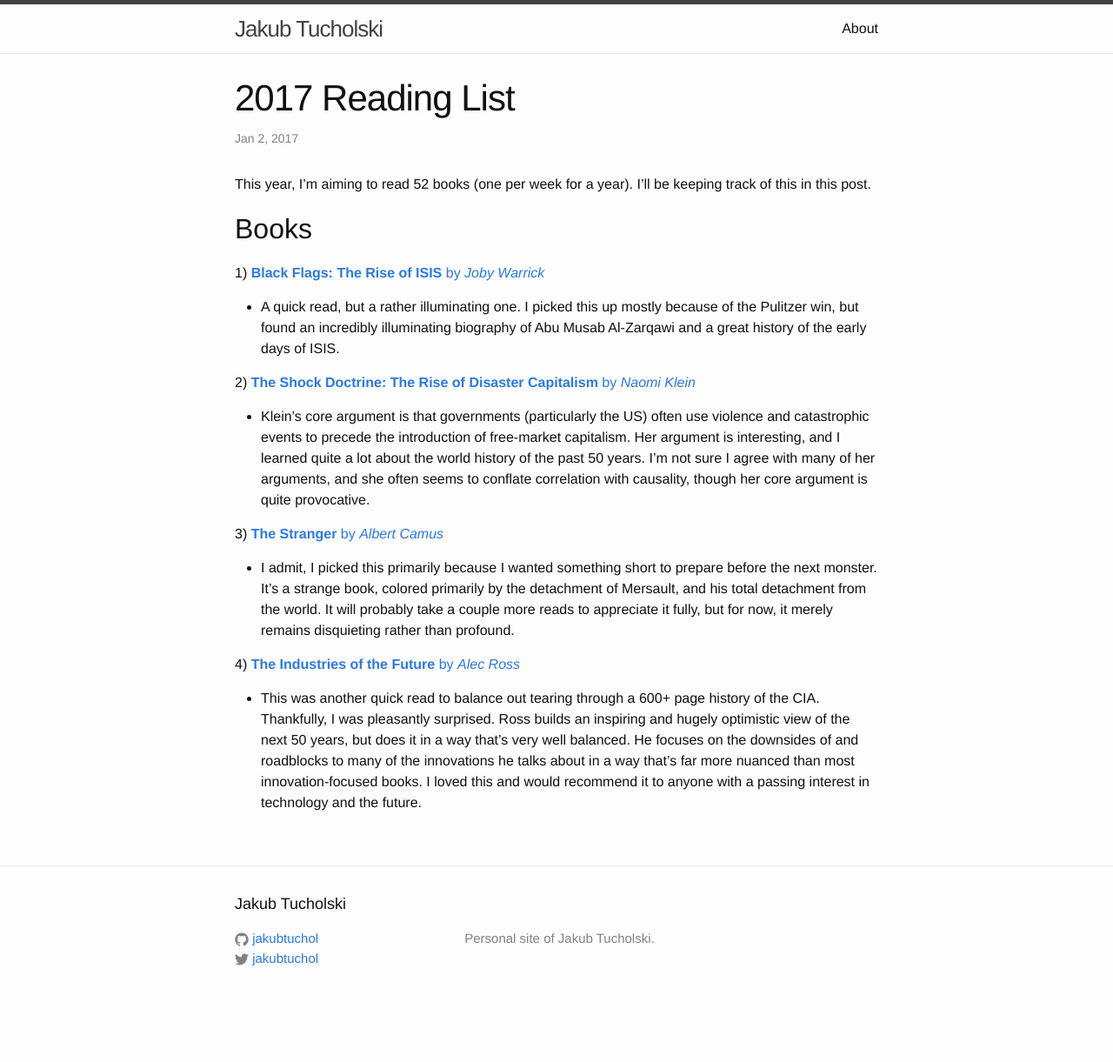
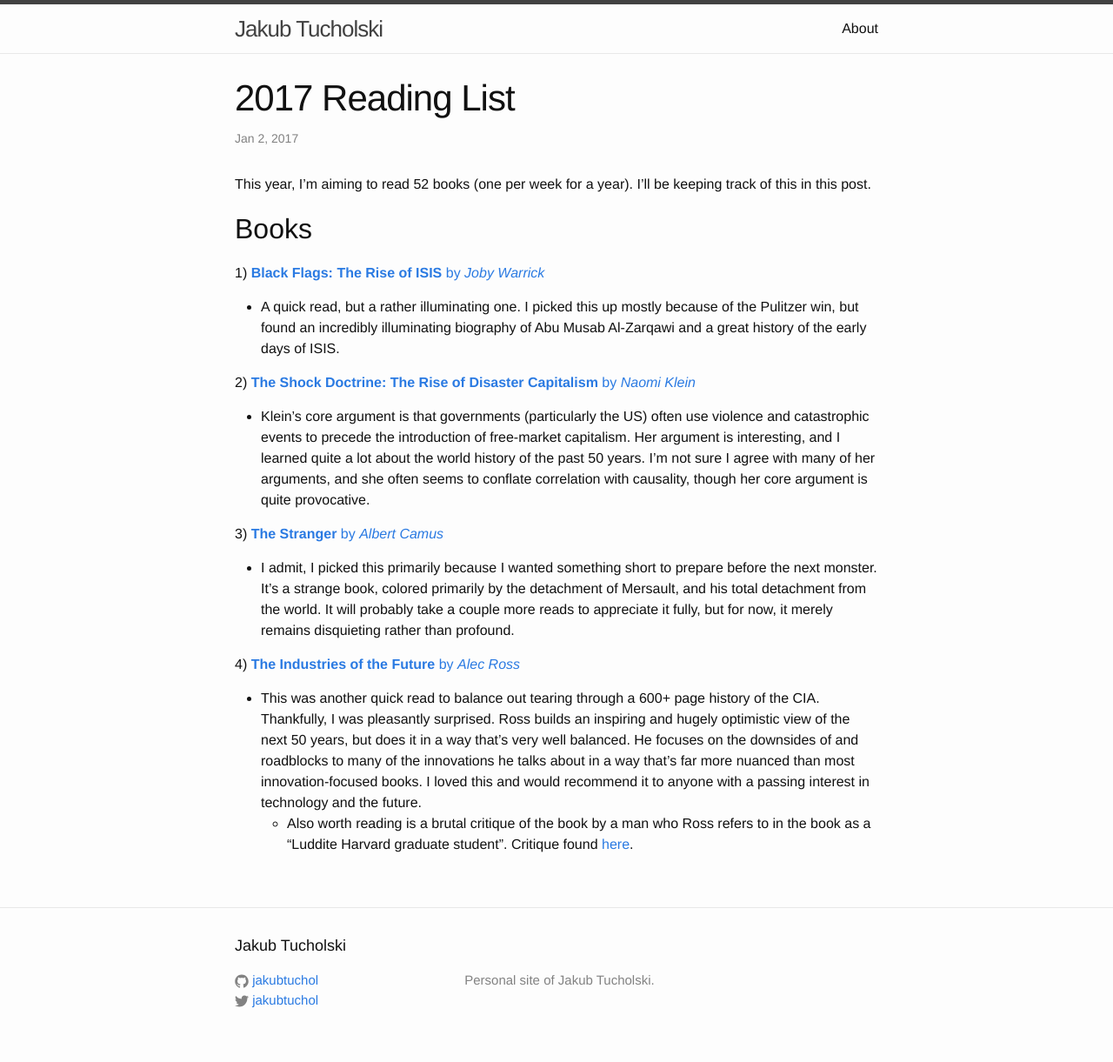
Before and after one commit to jakubtuchol/jakubtuchol.github.io, a Jekyll site: the page built from _posts/2017-01-02-yearly-reading-list.markdown, in a window 1280 px wide. Shown: the whole page at 87% size. Built offline with Jekyll 4.4.1, drawn with Linux system fonts in a browser that asks for light colours; before the commit the page ends 1173 px from its top, so only the background shows below that.

Commit message:
reformatting links

```diff
--- a/_posts/2017-01-02-yearly-reading-list.markdown
+++ b/_posts/2017-01-02-yearly-reading-list.markdown
@@ -9,22 +9,25 @@ This year, I'm aiming to read 52 books (one per week for a year). I'll be keepin
 
 ## Books
 
-1) [**Black Flags: The Rise of ISIS** by *Joby Warrick*](https://www.amazon.com/Black-Flags-Rise-Joby-Warrick/dp/0804168938)
+1) [**Black Flags: The Rise of ISIS** by *Joby Warrick*][black_flags]
 
 * A quick read, but a rather illuminating one. I picked this up mostly because of the Pulitzer win, but found an incredibly illuminating biography of Abu Musab Al-Zarqawi and a great history of the early days of ISIS.
 
-2) [**The Shock Doctrine: The Rise of Disaster Capitalism** by *Naomi Klein*](https://www.amazon.com/Shock-Doctrine-Rise-Disaster-Capitalism/dp/0312427999)
+2) [**The Shock Doctrine: The Rise of Disaster Capitalism** by *Naomi Klein*][shock_doctrine]
 
 * Klein's core argument is that governments (particularly the US) often use violence and catastrophic events to precede the introduction of free-market capitalism. Her argument is interesting, and I learned quite a lot about the world history of the past 50 years. I'm not sure I agree with many of her arguments, and she often seems to conflate correlation with causality, though her core argument is quite provocative.
 
-3) [**The Stranger** by *Albert Camus*](https://www.amazon.com/Stranger-Albert-Camus/dp/0679720200)
+3) [**The Stranger** by *Albert Camus*][stranger]
 
 * I admit, I picked this primarily because I wanted something short to prepare before the next monster. It's a strange book, colored primarily by the detachment of Mersault, and his total detachment from the world. It will probably take a couple more reads to appreciate it fully, but for now, it merely remains disquieting rather than profound.
 
-4) [**The Industries of the Future** by *Alec Ross*](https://www.amazon.com/Industries-Future-Alec-Ross/dp/1476753652)
+4) [**The Industries of the Future** by *Alec Ross*][industries]
 
 * This was another quick read to balance out tearing through a 600+ page history of the CIA. Thankfully, I was pleasantly surprised. Ross builds an inspiring and hugely optimistic view of the next 50 years, but does it in a way that's very well balanced. He focuses on the downsides of and roadblocks to many of the innovations he talks about in a way that's far more nuanced than most innovation-focused books. I loved this and would recommend it to anyone with a passing interest in technology and the future.
+    * Also worth reading is a brutal critique of the book by a man who Ross refers to in the book as a "Luddite Harvard graduate student". Critique found [here][industries_critique].
 
-[jekyll]:      http://jekyllrb.com
-[jekyll-gh]:   https://github.com/jekyll/jekyll
-[jekyll-help]: https://github.com/jekyll/jekyll-help
+[black_flags]:         https://www.amazon.com/Black-Flags-Rise-Joby-Warrick/dp/0804168938
+[shock_doctrine]:      https://www.amazon.com/Shock-Doctrine-Rise-Disaster-Capitalism/dp/0312427999
+[stranger]:            https://www.amazon.com/Stranger-Albert-Camus/dp/0679720200
+[industries]:          https://www.amazon.com/Industries-Future-Alec-Ross/dp/1476753652
+[industries_critique]: http://thebaffler.com/salvos/made-a-moron
```
